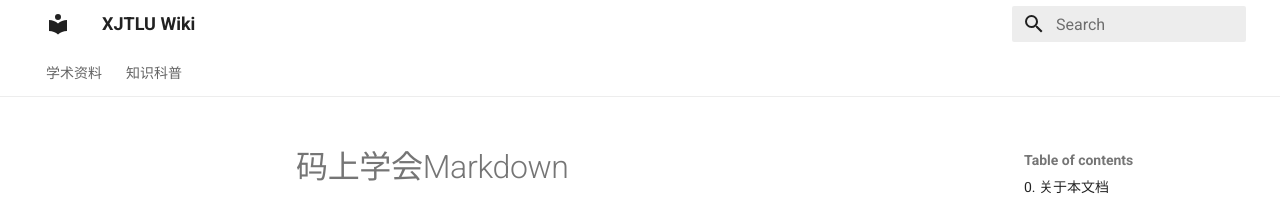
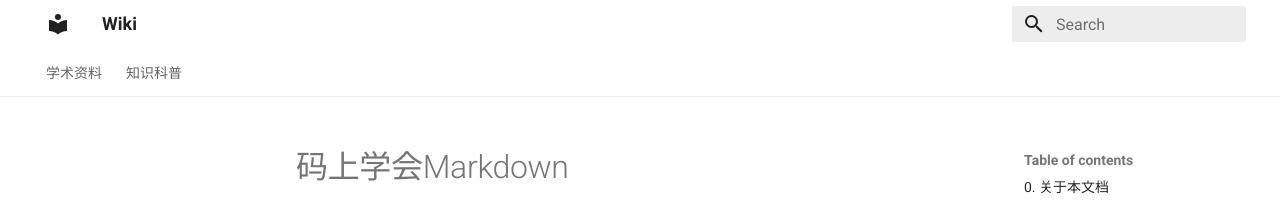
Before and after one commit to XJTLU-AAI/Wiki, an MkDocs documentation site: the page built from docs/MarkdownTest.md, in a window 1280 px wide. Shown: the top 205 px of the page. Built offline with MkDocs 1.6.1 and Material for MkDocs 9.7.7, drawn with Linux system fonts in a browser that asks for light colours.

Commit message:
Update mkdocs.yml

```diff
--- a/mkdocs.yml
+++ b/mkdocs.yml
@@ -1,4 +1,4 @@
-site_name: XJTLU Wiki
+site_name: Wiki
 site_url: https://wiki.xjtlu.zone/docs/
 theme:
   name: material
```
